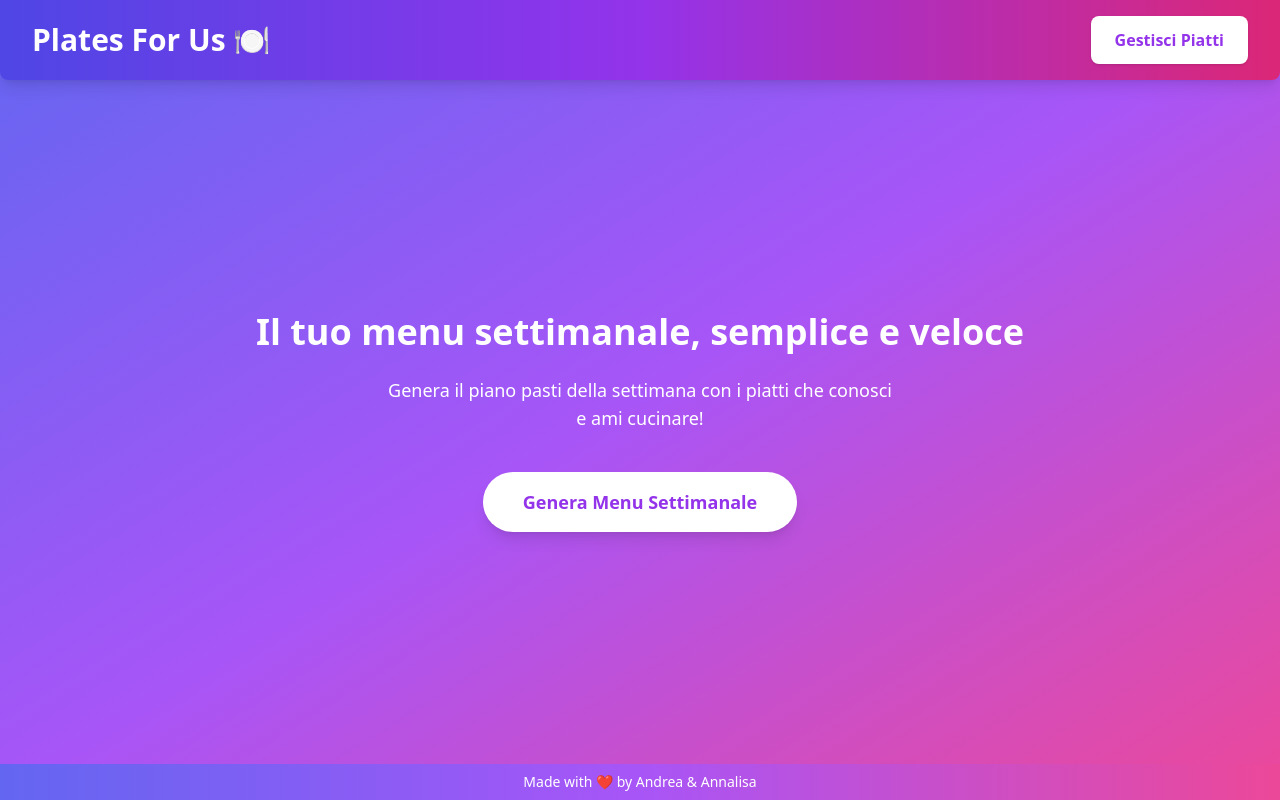
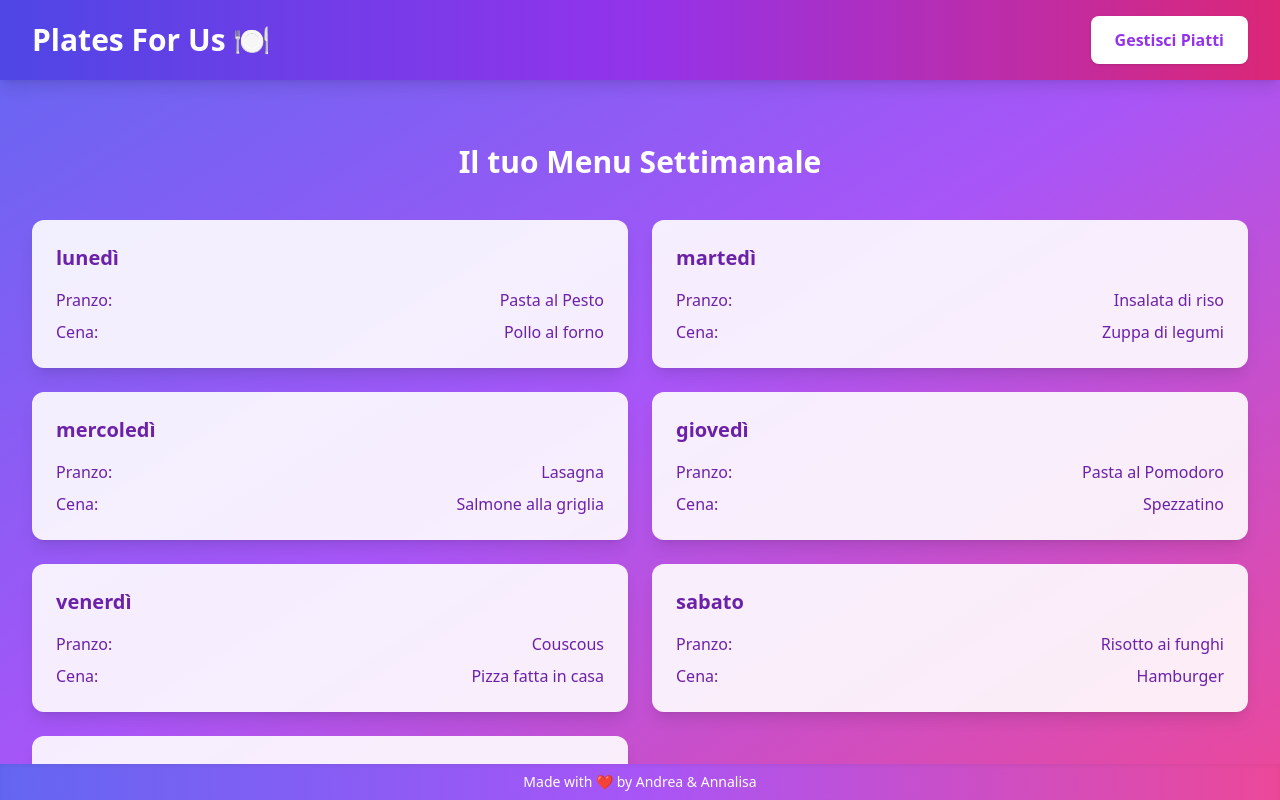
Before and after one commit to achiericati/platesforus, a React app: page / in a window 1280 px wide. Built offline with nearby package versions, Linux system fonts and the light colour scheme.

Commit message:
inizio menu

```diff
--- a/frontend/src/App.tsx
+++ b/frontend/src/App.tsx
@@ -1,21 +1,67 @@
 import React, { useState } from 'react';
 import DishesView from './routes/DishesView';
 
-function App() {
-  const [showManageDishes, setShowManageDishes] = useState(false);
+type Meal = string;
+type DayMenu = { pranzo: Meal; cena: Meal; };
+type WeeklyMenuType = { [giorno: string]: DayMenu; };
 
-  const handleManageDishesClick = () => {
+const mockWeeklyMenu: WeeklyMenuType = {
+  lunedì: { pranzo: 'Pasta al Pesto', cena: 'Pollo al forno' },
+  martedì: { pranzo: 'Insalata di riso', cena: 'Zuppa di legumi' },
+  mercoledì: { pranzo: 'Lasagna', cena: 'Salmone alla griglia' },
+  giovedì: { pranzo: 'Pasta al Pomodoro', cena: 'Spezzatino' },
+  venerdì: { pranzo: 'Couscous', cena: 'Pizza fatta in casa' },
+  sabato: { pranzo: 'Risotto ai funghi', cena: 'Hamburger' },
+  domenica: { pranzo: 'Arrosto di vitello', cena: 'Minestrone' },
+};
+
+interface WeeklyMenuProps {
+  menu: WeeklyMenuType;
+}
+
+const WeeklyMenu: React.FC<WeeklyMenuProps> = ({ menu }) => {
+  return (
+    <div className="flex flex-col px-4 py-8 space-y-4">
+      <h2 className="text-3xl font-bold text-center mb-6">Il tuo Menu Settimanale</h2>
+      <div className="grid grid-cols-1 md:grid-cols-2 gap-6">
+        {Object.entries(menu).map(([giorno, pasti]) => (
+          <div
+            key={giorno}
+            className="bg-white bg-opacity-90 text-purple-800 rounded-xl shadow-lg p-6 hover:scale-105 transform transition-transform"
+          >
+            <h3 className="text-xl font-semibold mb-4">{giorno}</h3>
+            <div className="flex justify-between mb-2">
+              <span className="font-medium">Pranzo:</span>
+              <span>{pasti.pranzo}</span>
+            </div>
+            <div className="flex justify-between">
+              <span className="font-medium">Cena:</span>
+              <span>{pasti.cena}</span>
+            </div>
+          </div>
+        ))}
+      </div>
+    </div>
+  );
+};
+
+const App: React.FC = () => {
+  const [showManageDishes, setShowManageDishes] = useState<boolean>(false);
+  const [weeklyMenu, setWeeklyMenu] = useState<WeeklyMenuType | null>(mockWeeklyMenu);
+
+  const handleManageDishesClick = (): void => {
     setShowManageDishes(true);
   };
 
-  const handleBackClick = () => {
+  const handleBackClick = (): void => {
     setShowManageDishes(false);
   };
 
   return (
-    <div className="flex flex-col min-h-screen bg-gradient-to-br from-indigo-500 via-purple-500 to-pink-500 text-white font-sans">
-      {!showManageDishes &&
-      <header className="flex justify-between items-center px-8 py-4 bg-gradient-to-r from-indigo-600 via-purple-600 to-pink-600 rounded-b-lg shadow-lg">
+    <div className="flex flex-col h-screen bg-gradient-to-br from-indigo-500 via-purple-500 to-pink-500 text-white font-sans">
+
+      {/* HEADER */}
+      <header className="flex justify-between items-center px-8 py-4 bg-gradient-to-r from-indigo-600 via-purple-600 to-pink-600 shadow-lg">
         <h1 className="text-3xl font-semibold text-white">Plates For Us 🍽️</h1>
         {!showManageDishes && (
           <button
@@ -25,31 +71,50 @@ function App() {
             Gestisci Piatti
           </button>
         )}
-      </header>}
+      </header>
 
+      {/* MAIN */}
+      <main className="flex-1 overflow-y-auto">
         {!showManageDishes && (
-        <main className="flex flex-col justify-center items-center flex-1 text-center px-6 py-12">
+          weeklyMenu ? (
+            <div className="px-4 py-8">
+              <WeeklyMenu menu={weeklyMenu} />
+              <div className="flex justify-center mt-8">
+                <button
+                  className="bg-white text-purple-600 font-semibold px-6 py-3 rounded-lg shadow hover:bg-gray-200 transition-colors outline-none focus:outline-none"
+                  onClick={() => setWeeklyMenu(null)}
+                >
+                  Elimina Menu
+                </button>
+              </div>
+            </div>
+          ) : (
+            <div className="flex flex-col justify-center items-center text-center px-6 py-12">
               <h2 className="text-4xl font-bold text-white mb-6">Il tuo menu settimanale, semplice e veloce</h2>
               <p className="text-lg text-white mb-10 max-w-lg mx-auto">
                 Genera il piano pasti della settimana con i piatti che conosci e ami cucinare!
               </p>
-          <button className="bg-white text-purple-600 text-lg font-bold px-10 py-4 rounded-full shadow-lg hover:bg-gray-100 transition-all">
+              <button
+                className="bg-white text-purple-600 text-lg font-bold px-10 py-4 rounded-full shadow-lg hover:bg-gray-100 transition-all"
+                onClick={() => setWeeklyMenu(mockWeeklyMenu)}
+              >
                 Genera Menu Settimanale
               </button>
-        </main>
+            </div>
+          )
         )}
 
         {showManageDishes && (
-        <DishesView
-          onBackClick={handleBackClick}
-        />
+          <DishesView onBackClick={handleBackClick} />
         )}
+      </main>
 
-      <footer className="mt-auto text-center py-2 text-sm text-white bg-gradient-to-r from-indigo-500 via-purple-500 to-pink-500">
+      {/* FOOTER */}
+      <footer className="py-2 text-sm text-center bg-gradient-to-r from-indigo-500 via-purple-500 to-pink-500 shadow-inner">
         Made with ❤️ by Andrea & Annalisa
       </footer>
     </div>
   );
-}
+};
 
 export default App;
```
Lines whose indentation alone changed are shown as unchanged.
